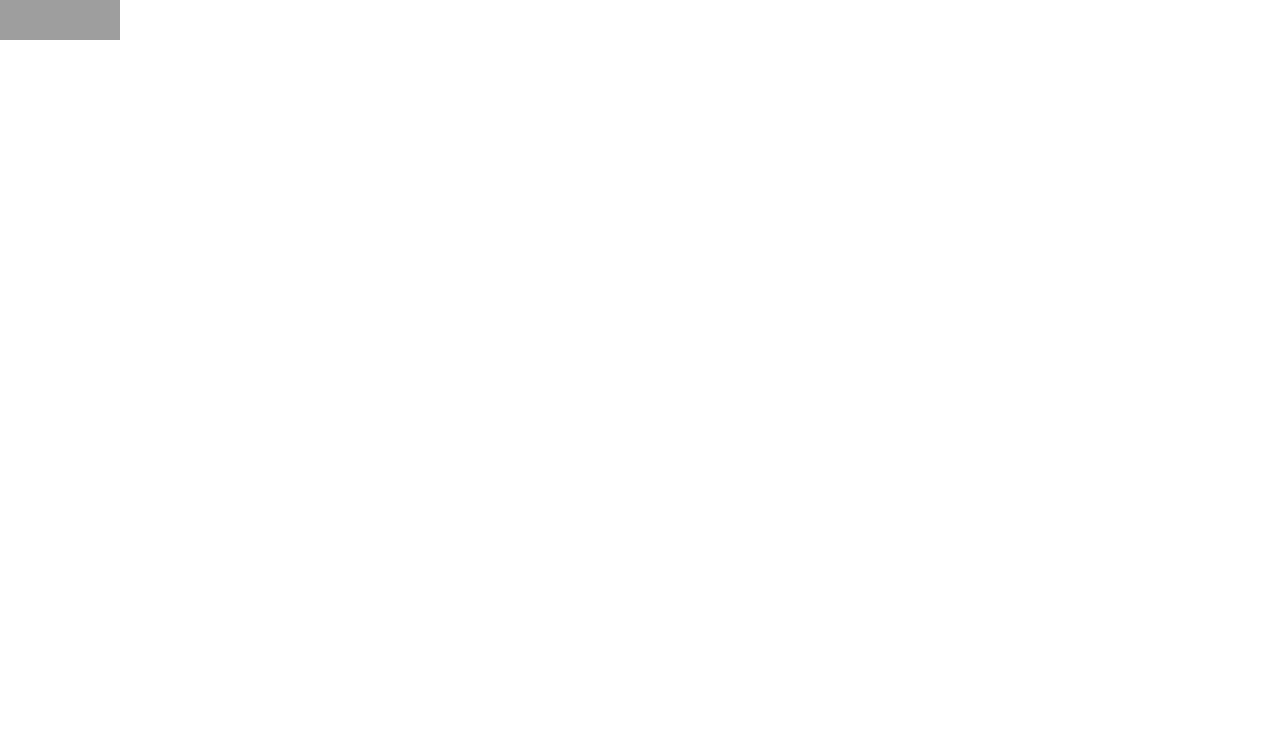
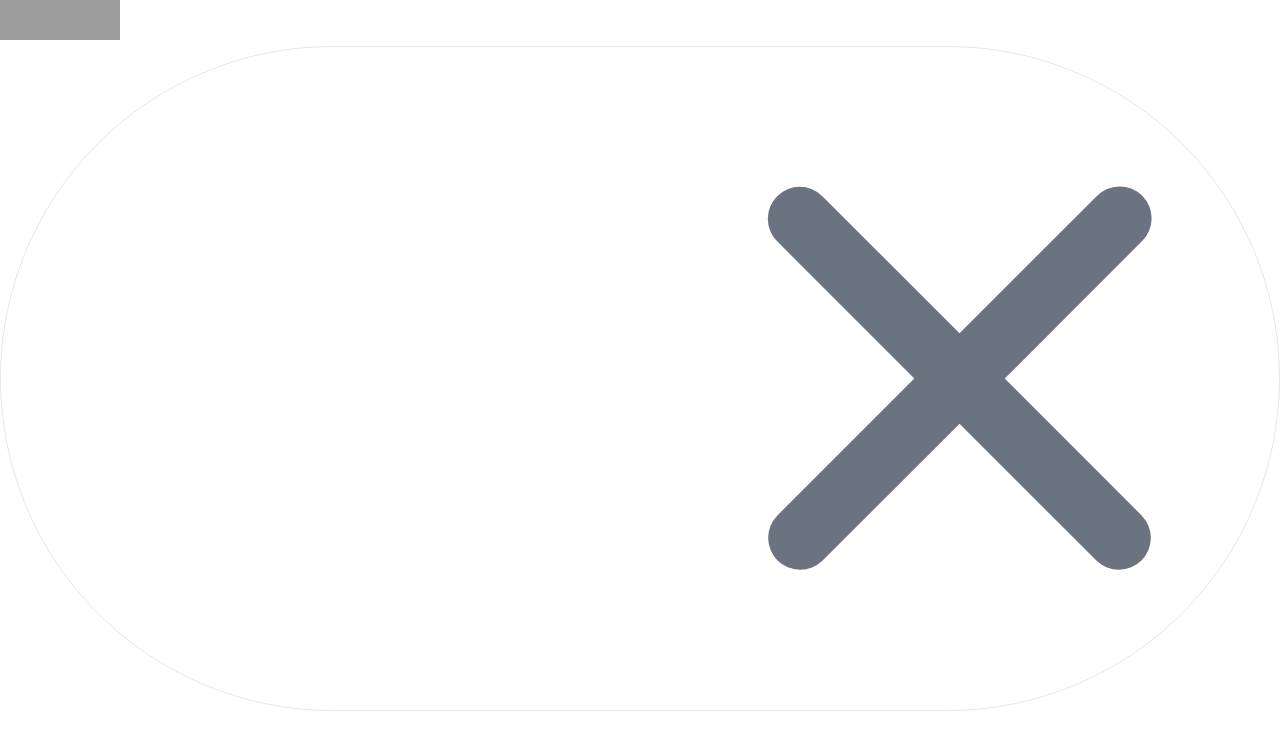
Before and after one commit to chandran-jr/Google2.0, a Next.js app: page /search in a window 1280 px wide. Shown: the top 750 px of the page. Built offline with nearby package versions, Linux system fonts and the light colour scheme; grey boxes are pictures that could not be loaded.

Commit message:
Add files via upload

```diff
--- a/Components/HeaderSearch.js
+++ b/Components/HeaderSearch.js
@@ -1,13 +1,21 @@
+import { XIcon } from '@heroicons/react/solid';
 import Image from 'next/image';
 import {useRouter} from 'next/router';
+import { useRef } from 'react';
 
 function HeaderSearch() {
 
     const router = useRouter();
+    const searchInputRef = useRef(null);
 
   return (
     <header>
         <Image onClick={() => {router.push("/")}} className="cursor-pointer" height={40} width={120} src="https://thumbs.dreamstime.com/b/google-icon-logo-simple-vector-filled-flat-google-icon-logo-solid-pictogram-isolated-white-background-159029191.jpg"/>
+
+        <form className="flex border border-gray-200 rounded-full shadow-lg max-w-3xl items-center px-6 py-3 ml-10 mr-5">
+            <input className="flex-grow w-full focus:outline-none " ref={searchInputRef} type="text"></input>
+            <XIcon onClick={() => (searchInputRef.current.value="")} className="sm:mr-3 h-7 text-gray-500 cursor-pointer transition duration-100 transform hover:scale-125"/>
+        </form>
     </header>
   )
 }
```
